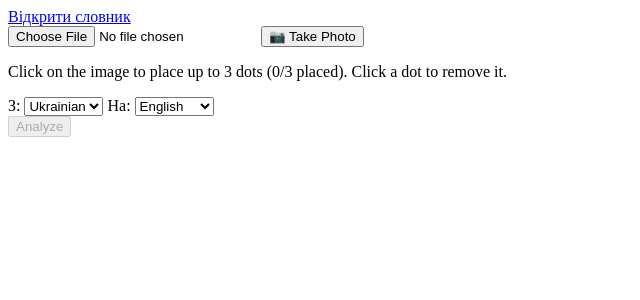
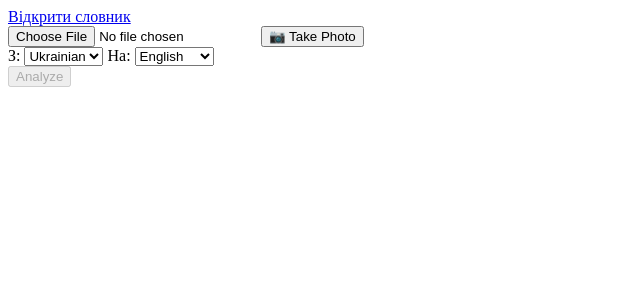
Before and after one commit to Maf1ck/prob_teens_, a React (Vite) app: page / in a window 1280 px wide. Shown: the top 300 px of the page, without its empty margins (0-640 px from the left). Built offline with nearby package versions, Linux system fonts and the light colour scheme.

Commit message:
Remove instructional text about placing and removing dots in the Home component.

```diff
--- a/src/pages/Home.jsx
+++ b/src/pages/Home.jsx
@@ -209,7 +209,6 @@ Respond ONLY with the JSON object, no other text.`
             )}
 
             <div>
-                <p>Click on the image to place up to {MAX_DOTS} dots ({dots.length}/{MAX_DOTS} placed). Click a dot to remove it.</p>
                 {dots.length > 0 && <button type="button" onClick={clearDots}>Clear all dots</button>}
 
                 <div>
```
